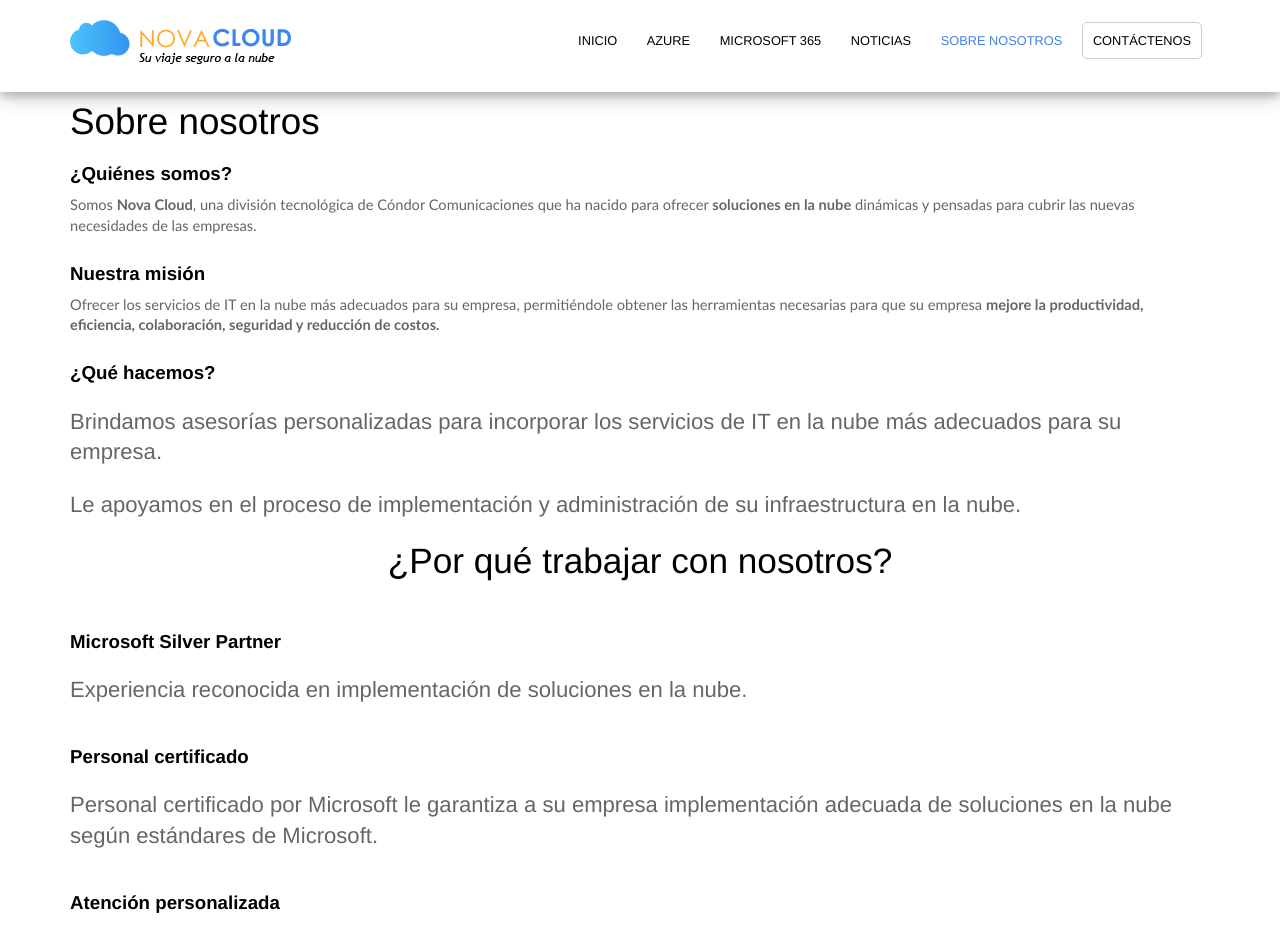
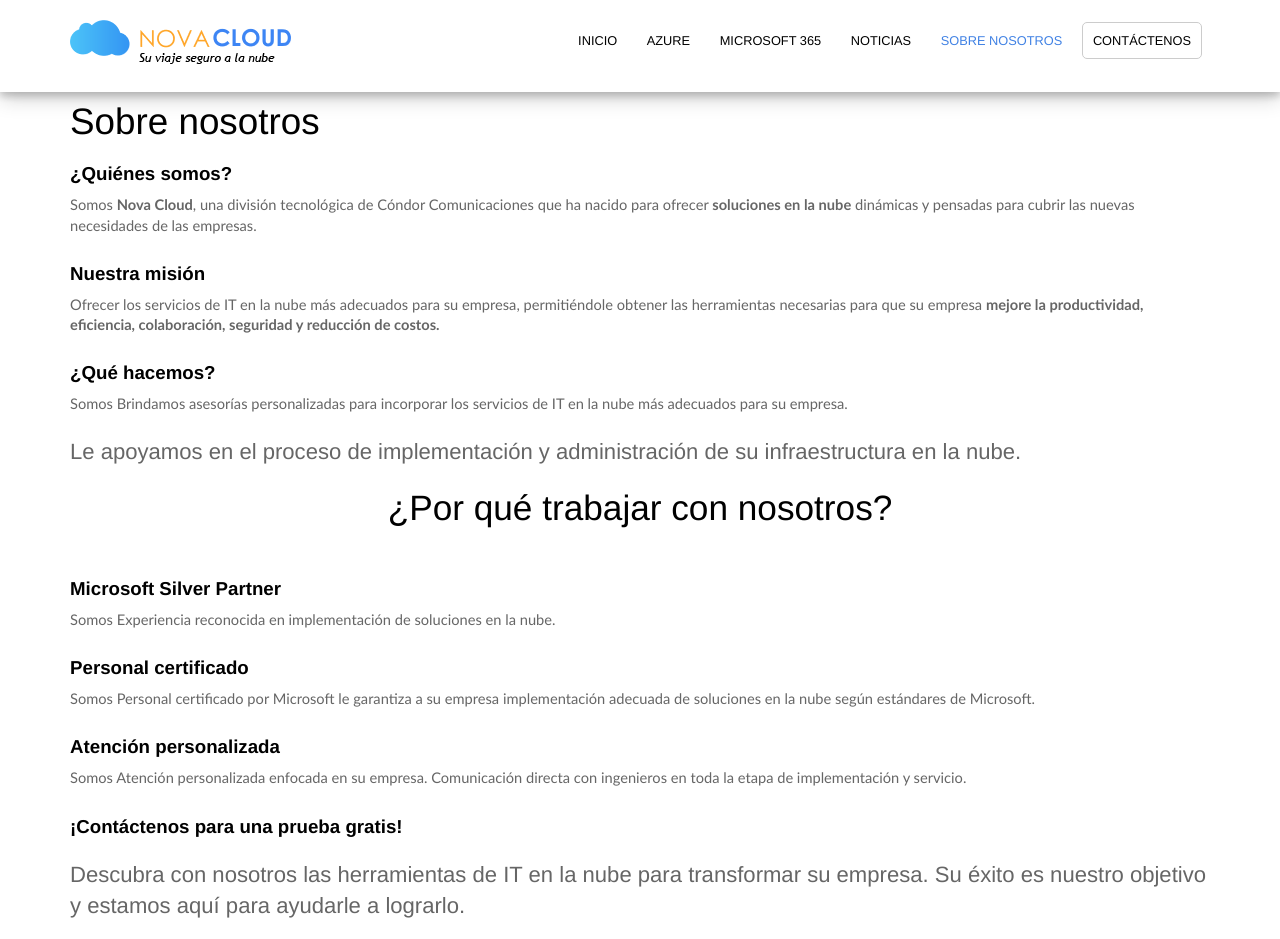
Before and after one commit to nova-cloud/nova-cloud.github.io, a Jekyll site: the page built from sobre-nosotros.html, in a window 1280 px wide and 1400 px high. Shown: the top 939 px of the window. Built offline with Jekyll 4.4.1, drawn with Linux system fonts in a browser that asks for light colours; a script that is not in the unit is left out; some of the changed text lies outside the part shown.

Commit message:
agregar sobre nosotros

```diff
--- a/sobre-nosotros.html
+++ b/sobre-nosotros.html
@@ -59,7 +59,9 @@ más adecuados para su empresa.
 	</div>
 
 	<div>
-		<p>Brindamos asesorías personalizadas
+		<p style="margin-top: 5pt; margin-bottom: 5pt; font-family: Calibri; font-size: 11.0pt;" lang="es-TRAD">Somos
+
+			Brindamos asesorías personalizadas
 			para incorporar los servicios de IT
 			en la nube más adecuados para su
 			empresa.</p>
@@ -84,7 +86,8 @@ más adecuados para su empresa.
 		</h3>
 	</div>
 	<div>
-		<p>
+		<p style="margin-top: 5pt; margin-bottom: 5pt; font-family: Calibri; font-size: 11.0pt;" lang="es-TRAD">Somos
+
 			Experiencia
 			reconocida
 			en
@@ -108,7 +111,8 @@ más adecuados para su empresa.
 	</div>
 
 	<div>
-		<p>
+		<p style="margin-top: 5pt; margin-bottom: 5pt; font-family: Calibri; font-size: 11.0pt;" lang="es-TRAD">Somos
+
 			Personal certificado
 			por Microsoft
 			le garantiza
@@ -135,7 +139,8 @@ más adecuados para su empresa.
 
 	</h3>
 	<div>
-		<p>
+		<p style="margin-top: 5pt; margin-bottom: 5pt; font-family: Calibri; font-size: 11.0pt;" lang="es-TRAD">Somos
+
 			Atención
 			personalizada
 			enfocada
@@ -157,6 +162,23 @@ más adecuados para su empresa.
 
 </div>
 
+<div>
+	<h3>
+		¡Contáctenos para una prueba gratis!
+	</h3>
+
+	<p>
+		Descubra con nosotros las herramientas
+		de IT en la nube para transformar su
+		empresa. Su éxito es nuestro objetivo y
+		estamos aquí para ayudarle a lograrlo.
+	</p>
+
+	<a href="/contacto">
+
+		<span class="elementor-button-text">Contáctenos</span>
+	</a>
+</div>
 
 
 <!--<p class="editor-link" style="text-align: center;"><a href="cloudcannon:collections/_staff_members/" class="btn"><strong>&#9998;</strong> Manage Staff members</a></p>-->
```
